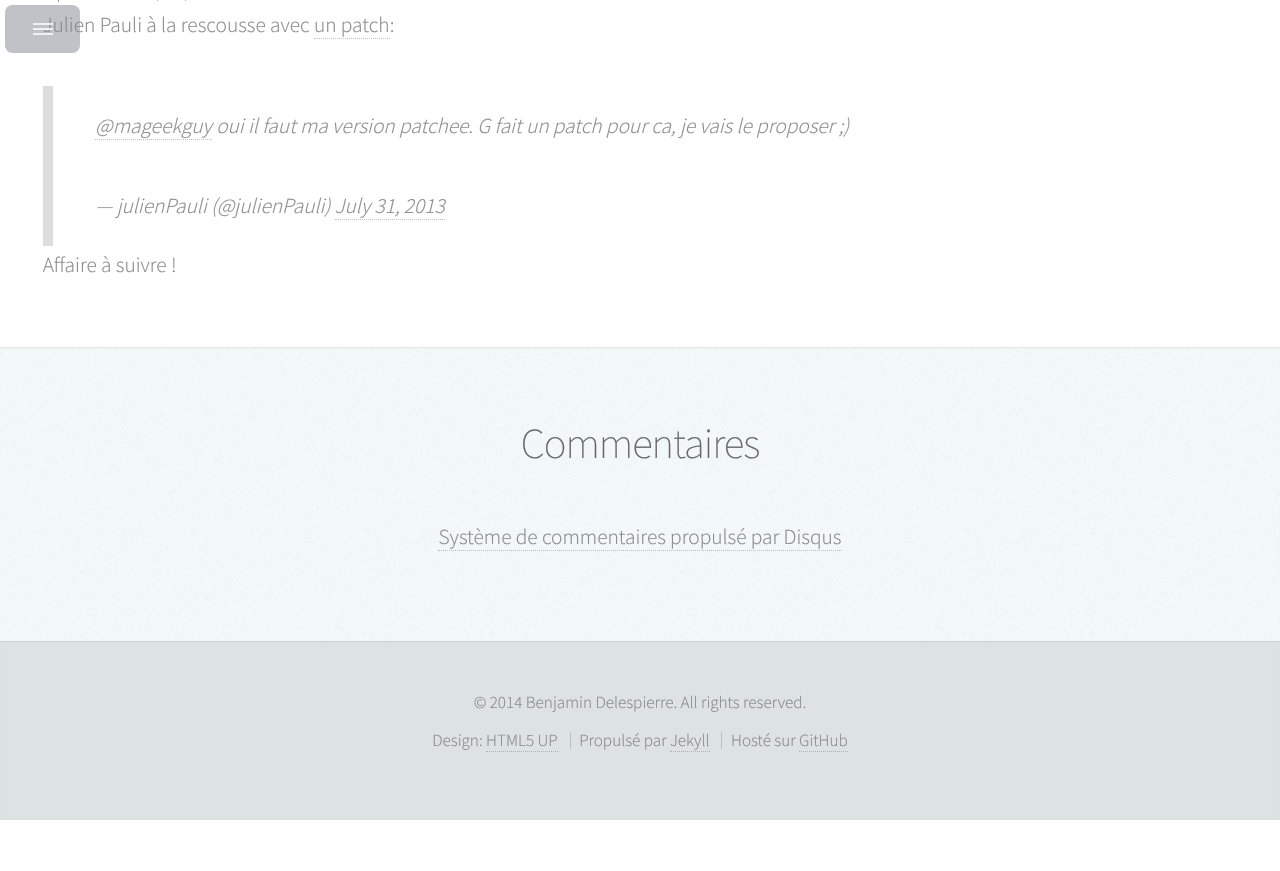
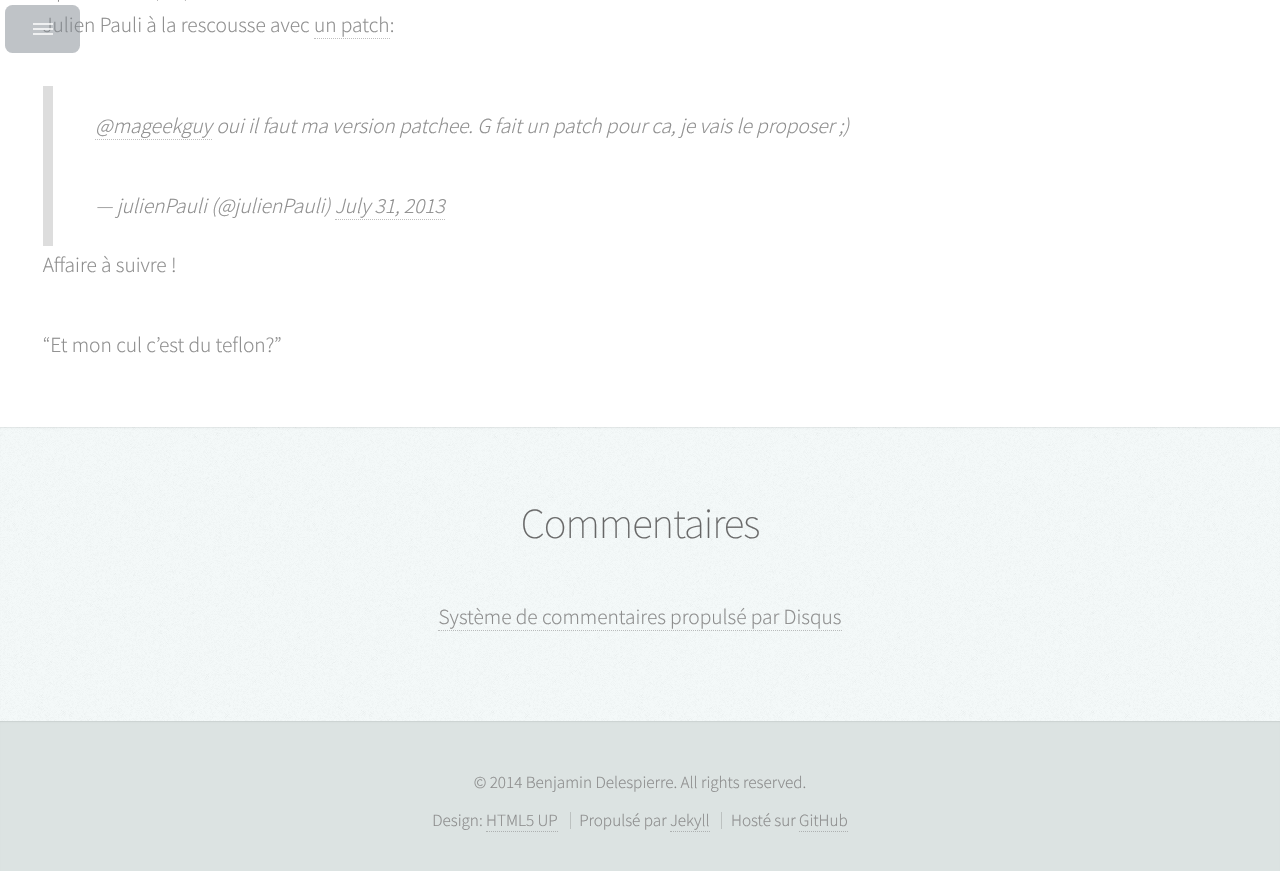
Before and after one commit to bdelespierre/bdelespierre.github.io, a Jekyll site: the page built from _posts/2013-07-31-php-fait-nimporte-quoi-avec-les-closures.md, in a window 1280 px wide and 900 px high, scrolled down 4341 px. Shown: the top 871 px of the window. Built offline with Jekyll 4.4.1, drawn with Linux system fonts in a browser that asks for light colours; Markdown is read by kramdown in place of the engine named in the settings; comment, search, counter and statistics services are not loaded; before the commit the page ends 5161 px from its top, so only the background shows below that.

Commit message:
Update 2013-07-31-php-fait-nimporte-quoi-avec-les-closures.md

```diff
--- a/_posts/2013-07-31-php-fait-nimporte-quoi-avec-les-closures.md
+++ b/_posts/2013-07-31-php-fait-nimporte-quoi-avec-les-closures.md
@@ -119,3 +119,5 @@ Julien Pauli à la rescousse avec [un patch](http://pastebin.com/QSEWQb8U):
 <script async src="//platform.twitter.com/widgets.js" charset="utf-8"></script>
 
 Affaire à suivre !
+
+"Et mon cul c'est du teflon?"
```
